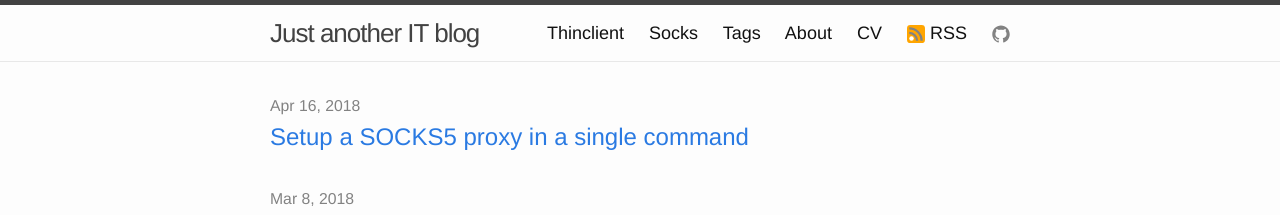
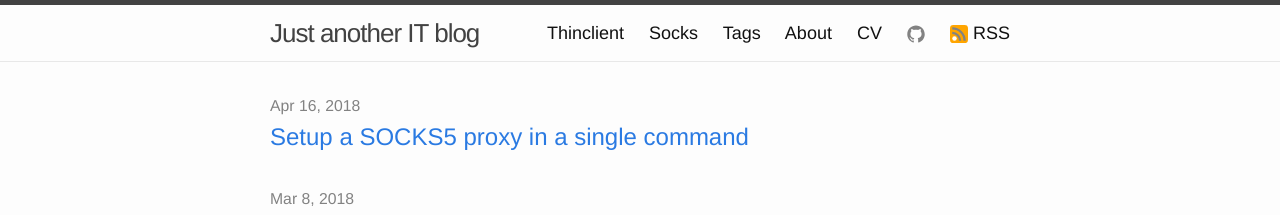
Before and after one commit to selivan/selivan.github.io, a Jekyll site: the page built from index.html, in a window 1280 px wide. Shown: the top 215 px of the page. Built offline with Jekyll 4.4.1, drawn with Linux system fonts in a browser that asks for light colours.

Commit message:
swap top links

```diff
--- a/_includes/header.html
+++ b/_includes/header.html
@@ -19,8 +19,8 @@
         <a class="page-link" href="/tags">Tags</a>
         <a class="page-link" href="/about">About</a>
         <a class="page-link" href="/cv">CV</a>
+        <a class="page-link" href="https://github.com/{{ site.github_username }}"><span class="icon icon--github">{% include icon-github.svg %}</span></a>
         <a class="page-link" href="{{ "/feed.xml" | prepend: site.baseurl }}"> <span class="icon icon--github">{% include icon-rss.svg %}</span>RSS</a>
-        <a class="page-link" href="https://github.com/{{ site.github_username }}"><span class="icon icon--github">{% include icon-github.svg %}</span></a>
       </div>
 
 
```
